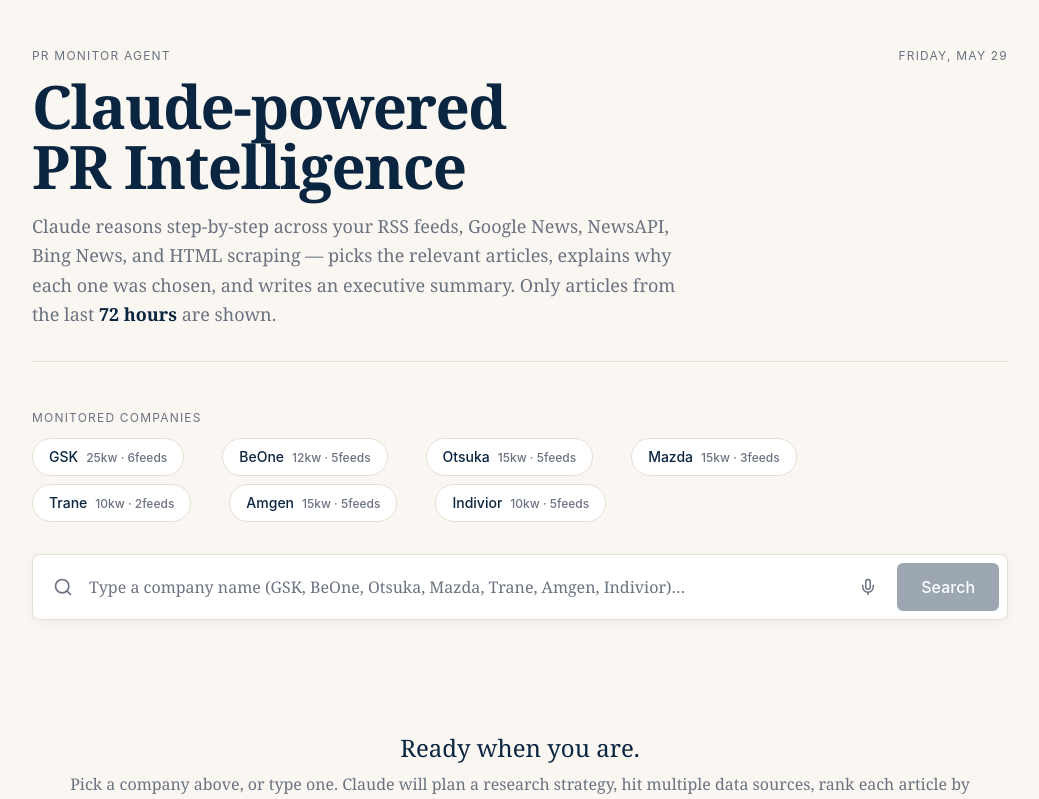
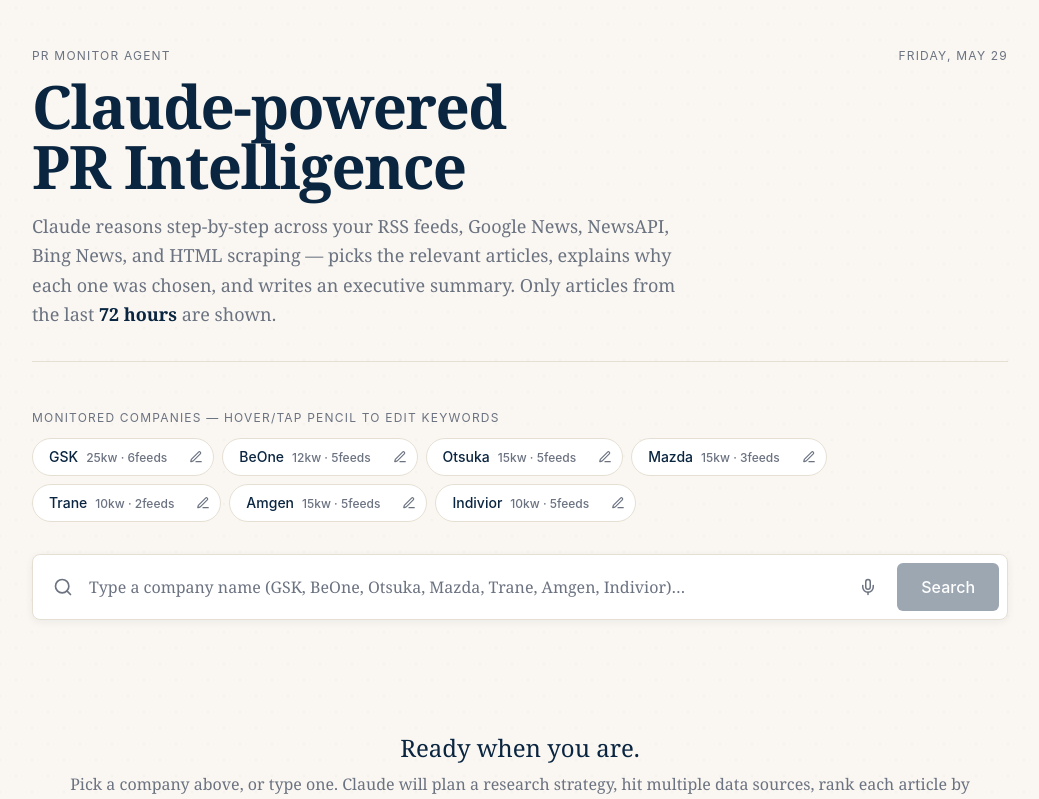
Before and after one commit to sujatagoudar123/pr-monitor-v2, a Next.js app: page / in a window 1280 px wide. Shown: the top 799 px of the page, without its empty margins (120-1159 px from the left). Built offline with nearby package versions, Linux system fonts and the light colour scheme.

Commit message:
Update page.tsx

```diff
--- a/app/page.tsx
+++ b/app/page.tsx
@@ -189,21 +189,22 @@
         {/* Company chips */}
         {companies.length > 0 && (
           <section className="mb-8">
-            <div className="text-xs uppercase tracking-widest text-muted mb-3">Monitored Companies</div>
+            <div className="text-xs uppercase tracking-widest text-muted mb-3">Monitored Companies — hover/tap pencil to edit keywords</div>
             <div className="flex flex-wrap gap-2">
               {companies.map((c) => (
-                <div key={c.name} className="group inline-flex items-center gap-2">
+                <div key={c.name} className="inline-flex items-center gap-1 bg-white border border-border rounded-full pl-1 pr-1 hover:border-navy hover:shadow-soft transition-all">
                   <button
                     onClick={() => { setQuery(c.name); runSearch(c.name); }}
-                    className="px-4 py-2 rounded-full bg-white border border-border hover:border-navy hover:shadow-soft transition-all text-sm font-medium text-navy"
+                    className="px-3 py-2 text-sm font-medium text-navy"
                   >
                     {c.name}
                     <span className="ml-2 text-xs text-muted">{c.keywords.length}kw · {c.feedCount}feeds</span>
                   </button>
                   <button
                     onClick={() => { setEditingKeywords(c.name); setEditValue(c.keywords.join(', ')); }}
-                    className="opacity-0 group-hover:opacity-100 transition-opacity p-1 text-muted hover:text-navy"
+                    className="p-1.5 text-muted hover:text-navy hover:bg-ivory rounded-full transition-colors"
                     title="Edit keywords"
+                    aria-label={`Edit keywords for ${c.name}`}
                   >
                     <Edit3 size={14}/>
                   </button>
```
